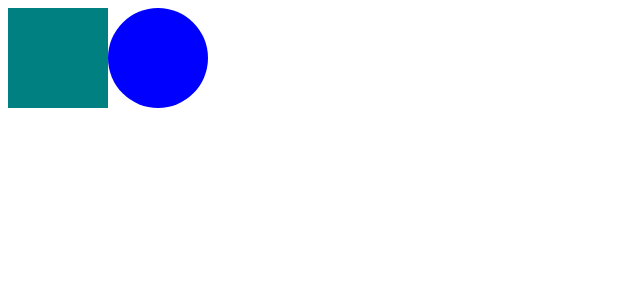
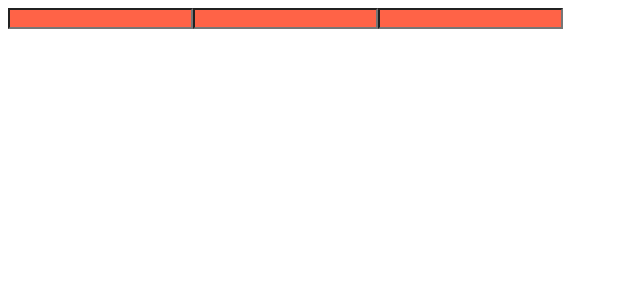
Before and after one commit to SangHeonShin/react-master, a React (Create React App) app: page / in a window 1280 px wide. Shown: the top 300 px of the page, without its empty margins (0-640 px from the left). Built offline with nearby package versions, Linux system fonts and the light colour scheme.

Commit message:
#2.3 'As' and Attrs

```diff
--- a/src/App.js
+++ b/src/App.js
@@ -3,20 +3,17 @@
 const Father = styled.div`
   display: flex;
 `;
-const Box = styled.div`
-  background-color: ${(props) => props.bgColor};
-  width: 100px;
-  height: 100px;
-`;
-const Circle = styled(Box)`
-  border-radius: 50px;
+
+const Input = styled.input.attrs({ required: true, minLength: 10 })`
+  background-color: tomato;
 `;
 
 function App() {
   return (
-    <Father>
-      <Box bgColor="teal" />
-      <Circle bgColor="blue" />
+    <Father as="header">
+      <Input />
+      <Input />
+      <Input />
     </Father>
   );
 }
```
